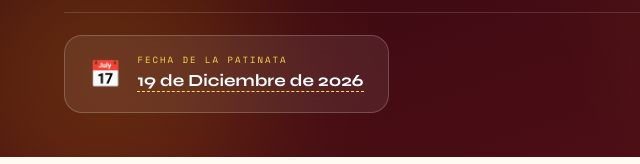
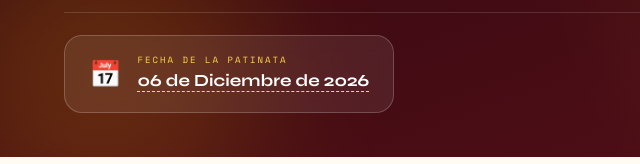
Before and after one commit to entornoinstitucionalcpcchacao/dossierpatinanavide-a, a plain HTML site: page index.html in a window 1280 px wide. Shown: the part 788-952 px from the top of the page, 0-640 px from the left. Drawn offline with nearby package versions, Linux system fonts and the light colour scheme; a web font is replaced by a local one.

Commit message:
Update index.html

```diff
--- a/index.html
+++ b/index.html
@@ -398,7 +398,7 @@ body{font-family:'Inter',sans-serif;background:var(--snow);color:var(--ink);line
       <div class="dc-icon">📅</div>
       <div>
         <div class="dc-label">Fecha de la Patinata</div>
-        <div class="dc-value"><span class="editable">19 de Diciembre de 2026</span></div>
+        <div class="dc-value"><span class="editable">06 de Diciembre de 2026</span></div>
       </div>
     </div>
     <div class="cover-venue">
@@ -705,7 +705,7 @@ body{font-family:'Inter',sans-serif;background:var(--snow);color:var(--ink);line
 
   <div class="contact" style="margin-top:56px">
     <div class="contact-card"><div class="cc-icon">📍</div><div class="cc-label">Sede</div><div class="cc-value">Sector Popular Bello Campo · Chacao</div></div>
-    <div class="contact-card"><div class="cc-icon">📅</div><div class="cc-label">Fecha</div><div class="cc-value">19 de Diciembre de 2026</div></div>
+    <div class="contact-card"><div class="cc-icon">📅</div><div class="cc-label">Fecha</div><div class="cc-value">06 de Diciembre de 2026</div></div>
     <div class="contact-card"><div class="cc-icon">📞</div><div class="cc-label">Teléfono / WhatsApp</div><div class="cc-value">0412-3740055</div></div>
     <div class="contact-card"><div class="cc-icon">✉️</div><div class="cc-label">Correo electrónico</div><div class="cc-value">entornoinstitucional.cpcchacao@gmail.com</div></div>
   </div>
```
